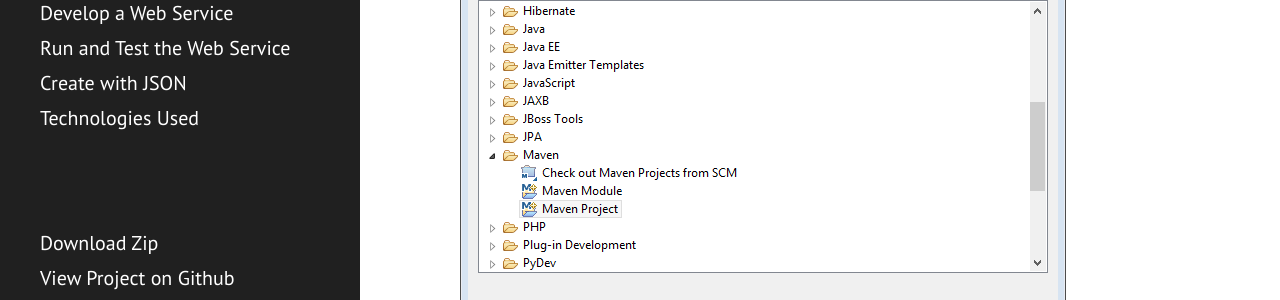
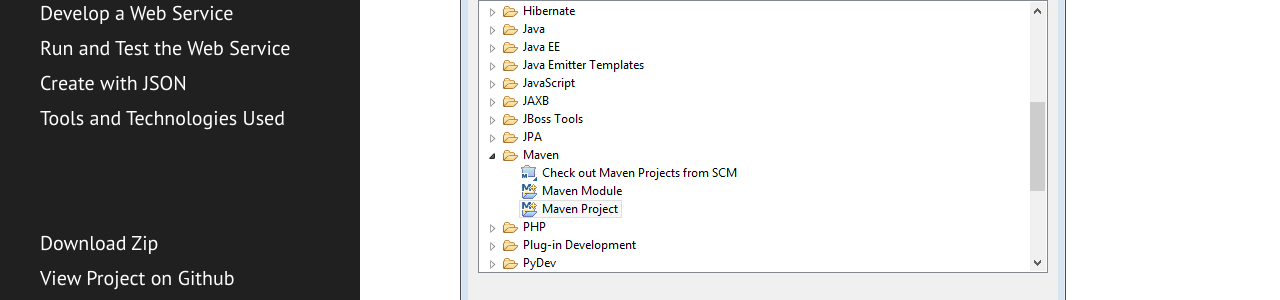
Before and after one commit to ss37/jersey_example, a Jekyll site: the page built from index.html, in a window 1280 px wide. Shown: the part 484-784 px from the top of the page. Built offline with Jekyll 4.4.1, drawn with Linux system fonts in a browser that asks for light colours; Markdown is read by kramdown in place of the engine named in the settings; the list of posts is cut into pages by our own code.

Commit message:
updating changes

```diff
--- a/_includes/sidebar.html
+++ b/_includes/sidebar.html
@@ -15,7 +15,7 @@
       <a class="sidebar-nav-item" href="#Develop a Web Service">Develop a Web Service</a>
       <a class="sidebar-nav-item" href="#Run and Test the Web Service">Run and Test the Web Service</a>
 	  <a class="sidebar-nav-item" href="#Create Web Service with JSON Request/Response">Create with JSON</a>
-	  <a class="sidebar-nav-item" href="#Technologies Used">Technologies Used</a>
+	  <a class="sidebar-nav-item" href="#Technologies Used">Tools and Technologies Used</a>
       <br /><br /><br />
       <a class="sidebar-nav-item" href="{{ site.github.repo }}/zipball/master">Download Zip</a>
       <a class="sidebar-nav-item" href="{{ site.github.repo }}">View Project on Github</a>
```
